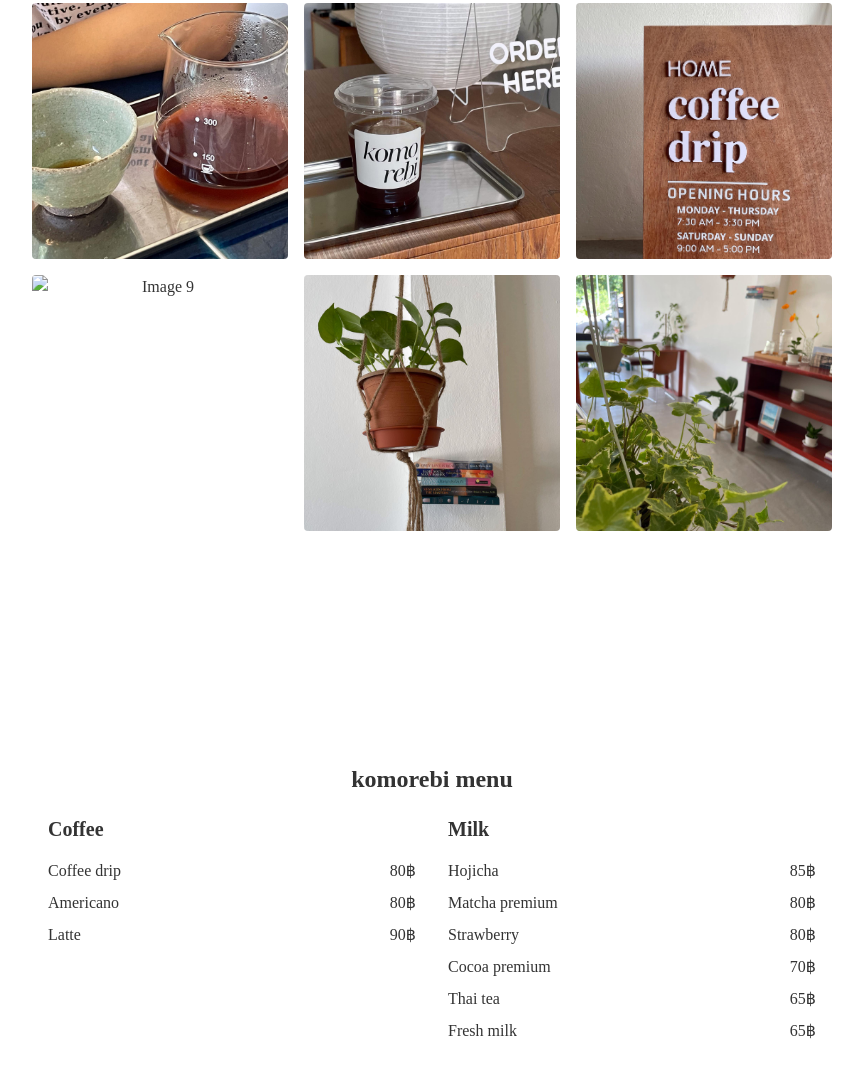
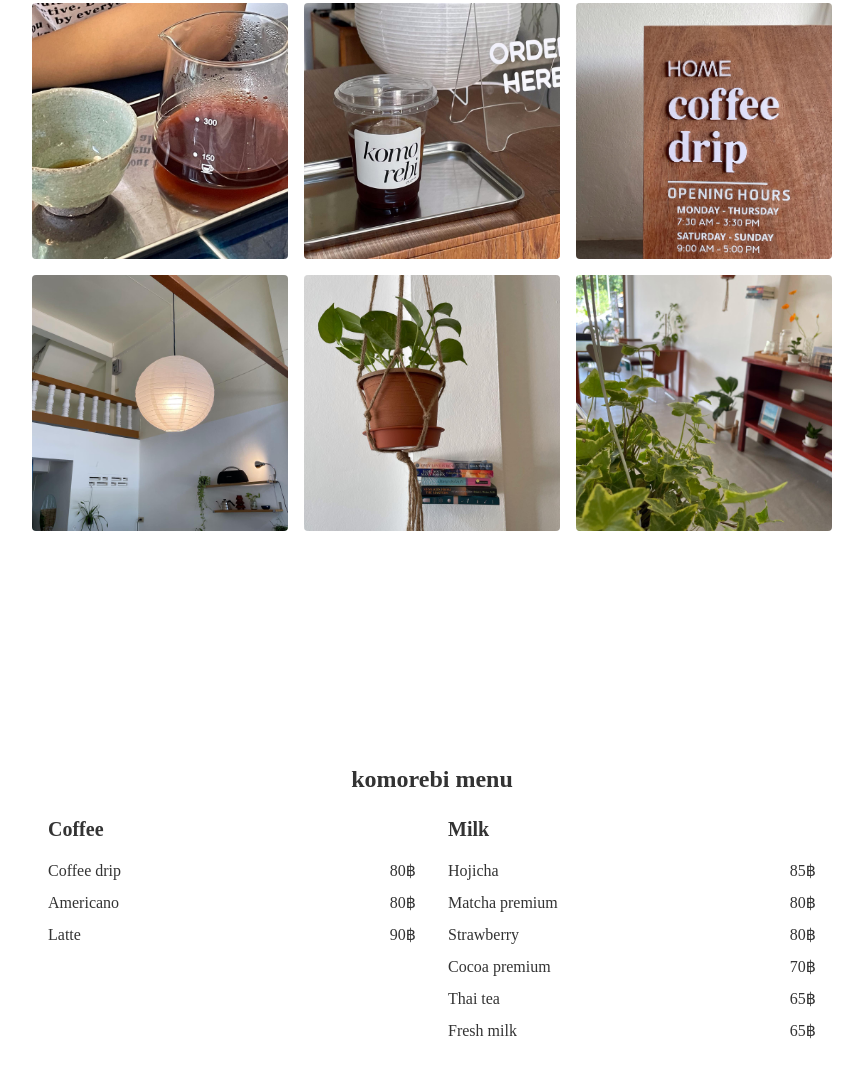
Before and after one commit to monfxx/komorebihomecoffee, a plain HTML site: page index.html in a window 1280 px wide. Shown: the part 1029-2104 px from the top of the page, without its empty margins (208-1071 px from the left). Drawn offline with nearby package versions, Linux system fonts and the light colour scheme; a web font is replaced by a local one.

Commit message:
Update index.html

```diff
--- a/index.html
+++ b/index.html
@@ -100,7 +100,7 @@
       </div>
       <div class="gallery-item w-full">
         <label for="image9">
-          <img src="komorebi\images\komorebi-9.jpg" alt="Image 9" class="w-full h-64 object-cover rounded cursor-pointer">
+          <img src="images\komorebi-9.jpg" alt="Image 9" class="w-full h-64 object-cover rounded cursor-pointer">
         </label>
         <input type="checkbox" id="image9" class="modal-toggle">
         <div class="modal">
```
